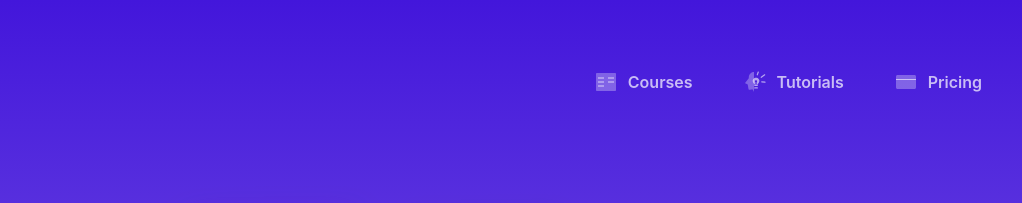
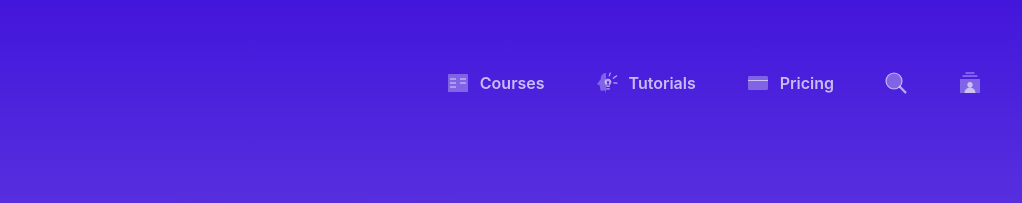
Before and after one commit to coloed3/react-hooks, a Gatsby site: page / in a window 1280 px wide. Shown: the top 203 px of the page, 258-1280 px from the left. Built offline with nearby package versions, Linux system fonts and the light colour scheme; Gatsby itself is replaced by a stand-in of ours.

Commit message:
added some more styles and modal functionality

```diff
--- /dev/null
+++ b/src/components/buttons/MenuButton.js
@@ -0,0 +1,34 @@
+import React from "react"
+import { Link } from "gatsby"
+import styled from "styled-components"
+
+export default function MenuButton(props) {
+  const { item } = props
+  return (
+    <Link to={item.link} onClick={props.onClick}>
+      <MenuItem title={item.title}>
+        <img src={item.icon} alt={item.title} />
+        {item.title}
+      </MenuItem>
+    </Link>
+  )
+}
+
+// styles
+
+const MenuItem = styled.div`
+  color: rgba(255, 255, 255, 0.7);
+  display: grid;
+  grid-template-columns: 24px auto;
+  gap: ${props => (props.title ? "10px " : "0px")};
+  align-items: center;
+  padding: 10px;
+  transition: 0.5s ease-out;
+  border-radius: 10px;
+
+  :hover {
+    background: rgba(255, 255, 255, 0.1);
+    box-shadow: 0px 10px 20px rgba(0, 0, 0, 0.1),
+      inset 0px 0px 0px 0.5px rgba(255, 255, 255, 0.2);
+  }
+`
--- a/src/components/layout/Header.js
+++ b/src/components/layout/Header.js
@@ -1,39 +1,38 @@
 import { Link } from "gatsby"
-import React from "react"
+import React, { useState } from "react"
 import styled from "styled-components"
-
-const menuData = [
-  {
-    title: "Courses",
-    icon: "/images/icons/courses.svg",
-    link: "/courses",
-  },
-  {
-    title: "Tutorials",
-    icon: "/images/icons/tutorials.svg",
-    link: "/tutorials",
-  },
-  {
-    title: "Pricing",
-    icon: "/images/icons/pricing.svg",
-    link: "/pricing",
-  },
-]
+import { menuData } from "../../data/menuData"
+import MenuButton from "../buttons/MenuButton"
+import MenuTooltip from "../tooltips/MenuTooltip"
 
 export default function Header() {
+  const [isOpen, setIsOpen] = useState(false)
+
+  function handleClick(event) {
+    console.log(event)
+    setIsOpen(!isOpen)
+    event.preventDefault()
+  }
+
   return (
     <Wrapper>
-      <img src="/images/logos/logo.svg" alt="Logo" />
-      <MenuWrapper>
-        {menuData.map((item, index) => (
-          <Link src={item.link} key={index}>
-            <MenuItem>
-              <img src={item.icon} alt={item.title} />
-              {item.title}
-            </MenuItem>
-          </Link>
-        ))}
+      <Link to="/">
+        <img src="/images/logos/logo.svg" alt="Logo" />
+      </Link>
+      <MenuWrapper count={menuData.length}>
+        {menuData.map((item, index) =>
+          item.link === "/account" ? (
+            <MenuButton
+              item={item}
+              key={index}
+              onClick={event => handleClick(event)}
+            />
+          ) : (
+            <MenuButton item={item} key={index} />
+          )
+        )}
       </MenuWrapper>
+      <MenuTooltip isOpen={isOpen} />
     </Wrapper>
   )
 }
@@ -52,22 +51,5 @@ const Wrapper = styled.div`
 const MenuWrapper = styled.div`
   display: grid;
   gap: 30px;
-  grid-template-columns: repeat(3, auto);
+  grid-template-columns: repeat(${props => props.count}, auto);
 `
-
-const MenuItem = styled.div`
-  color: rgba(255, 255, 255, 0.7);
-  display: grid;
-  grid-template-columns: 24px auto;
-  gap: 10px;
-  align-items: center;
-  padding: 10px;
-  transition: 0.5s cubic-bezier(0.25, 0.46, 0.45, 0.94);
-
-  :hover {
-    background: rgba(255, 255, 255, 0.1);
-    box-shadow: 0px 10px 20px rgba(0, 0, 0, 0.1),
-      inset 0px 0px 0px 0.5px rgba(255, 255, 255, 0.2);
-    border-radius: 10px;
-  }
-`
--- /dev/null
+++ b/src/components/tooltips/MenuTooltip.js
@@ -0,0 +1,41 @@
+import React, { useState } from "react"
+import styled from "styled-components"
+import { tooltipData } from "../../data/menuData"
+import MenuButton from "../buttons/MenuButton"
+
+export default function MenuTooltip(props) {
+  const { isOpen } = props
+  return (
+    <Wrapper isOpen={isOpen}>
+      {tooltipData.map((item, index) => (
+        <MenuButton item={item} key={index} />
+      ))}
+    </Wrapper>
+  )
+}
+
+const Wrapper = styled.div`
+  background: rgba(15, 14, 71, 0.3);
+  box-shadow: 0px 50px 100px rgba(0, 0, 0, 0.25),
+    inset 0px 0px 0px 0.5px rgba(255, 255, 255, 0.2);
+  backdrop-filter: blur(40px);
+  /* Note: backdrop-filter has minimal browser support */
+
+  border-radius: 20px;
+  padding: 20px;
+  position: absolute;
+  top: 60px;
+  right: 30px;
+  opacity: ${props => (props.isOpen ? 1 : 0)};
+  z-index: 1;
+  display: grid;
+  gap: 10px;
+  grid-template-columns: 150px;
+  transition: 0.3s ease-in-out;
+
+  visibility: ${props => (props.isOpen ? "visible" : "hidden")};
+  transform: ${props =>
+    props.isOpen
+      ? "skewY(0deg) rotate(0deg) translateY(0px)"
+      : "skewY(-5deg) rotate(5deg) tranlateY(-30px)"};
+`
--- /dev/null
+++ b/src/data/menuData.js
@@ -0,0 +1,45 @@
+export const menuData = [
+  {
+    title: "Courses",
+    icon: "/images/icons/courses.svg",
+    link: "/courses",
+  },
+  {
+    title: "Tutorials",
+    icon: "/images/icons/tutorials.svg",
+    link: "/tutorials",
+  },
+  {
+    title: "Pricing",
+    icon: "/images/icons/pricing.svg",
+    link: "/pricing",
+  },
+  {
+    title: "",
+    icon: "/images/icons/search.svg",
+    link: "/search",
+  },
+  {
+    title: "",
+    icon: "/images/icons/account.svg",
+    link: "/account",
+  },
+]
+
+export const tooltipData = [
+  {
+    title: "Profile",
+    icon: "/images/icons/profile.svg",
+    link: "/profile",
+  },
+  {
+    title: "Settings",
+    icon: "/images/icons/settings.svg",
+    link: "/settings",
+  },
+  {
+    title: "Sign Out",
+    icon: "/images/icons/signout.svg",
+    link: "/signout",
+  },
+]
```
